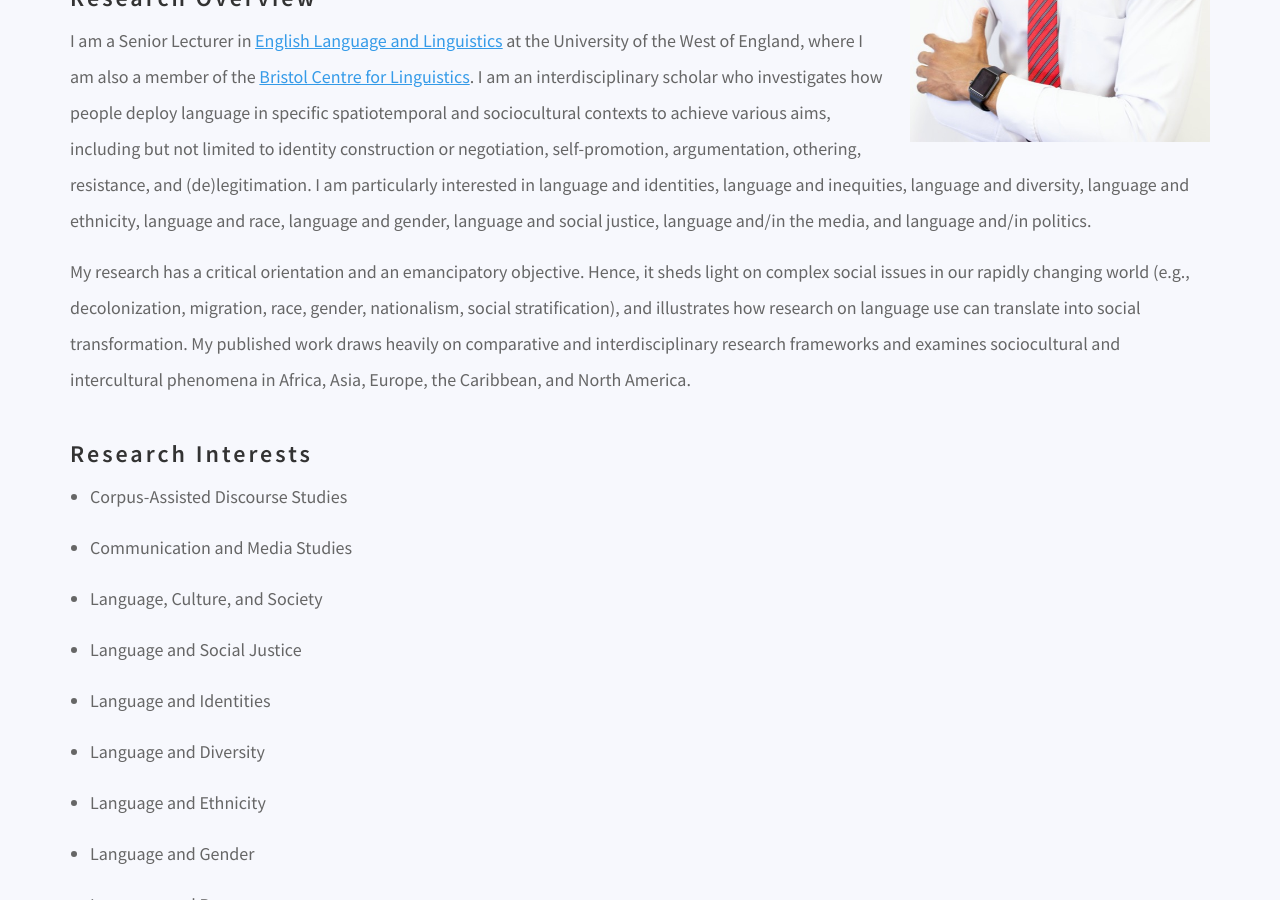
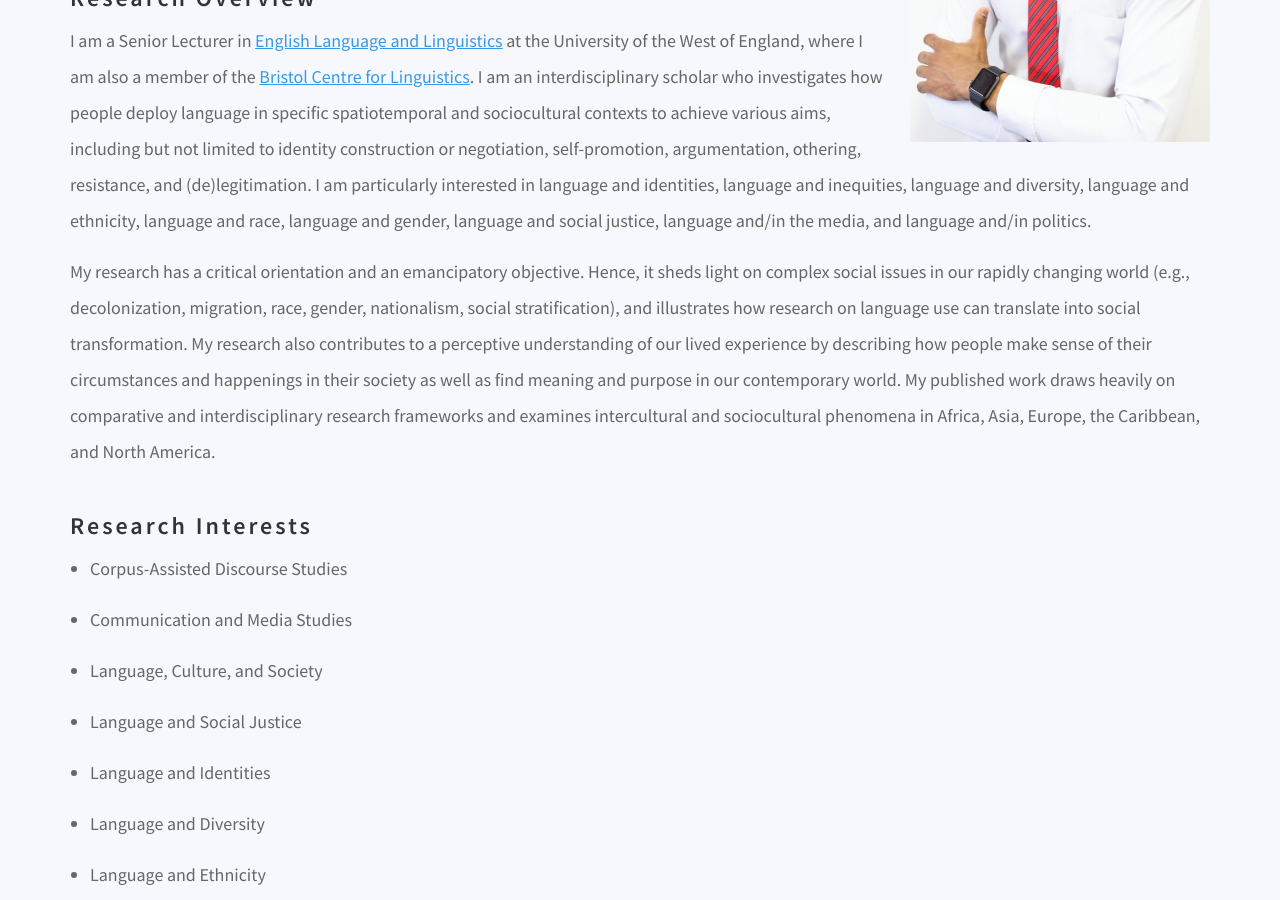
Before and after one commit to danielcornock/marknartey.com, a Jekyll site: the page built from index.md, in a window 1280 px wide and 900 px high, scrolled down 696 px. Built offline with Jekyll 4.4.1, drawn with Linux system fonts in a browser that asks for light colours; nearby versions of some CDN libraries; a script that is not in the unit is left out.

Commit message:
Update Pages “about”

```diff
--- a/index.md
+++ b/index.md
@@ -19,7 +19,7 @@ permalink: /
 
 I am a Senior Lecturer in [English Language and Linguistics](https://courses.uwe.ac.uk/QQ3C/english-language-and-linguistics) at the University of the West of England, where I am also a member of the [Bristol Centre for Linguistics](https://www.uwe.ac.uk/research/centres-and-groups/bcl). I am an interdisciplinary scholar who investigates how people deploy language in specific spatiotemporal and sociocultural contexts to achieve various aims, including but not limited to identity construction or negotiation, self-promotion, argumentation, othering, resistance, and (de)legitimation. I am particularly interested in language and identities, language and inequities, language and diversity, language and ethnicity, language and race, language and gender, language and social justice,  language and/in the media, and language and/in politics.
 
-My research has a critical orientation and an emancipatory objective. Hence, it sheds light on complex social issues in our rapidly changing world (e.g., decolonization, migration, race, gender, nationalism, social stratification), and illustrates how research on language use can translate into social transformation. My published work draws heavily on comparative and interdisciplinary research frameworks and examines sociocultural and intercultural phenomena in Africa, Asia, Europe, the Caribbean, and North America.
+My research has a critical orientation and an emancipatory objective. Hence, it sheds light on complex social issues in our rapidly changing world (e.g., decolonization, migration, race, gender, nationalism, social stratification), and illustrates how research on language use can translate into social transformation. My research also contributes to a perceptive understanding of our lived experience by describing how people make sense of their circumstances and happenings in their society as well as find meaning and purpose in our contemporary world. My published work draws heavily on comparative and interdisciplinary research frameworks and examines intercultural and sociocultural phenomena in Africa, Asia, Europe, the Caribbean, and North America.
 
 ## Research Interests
 
```
